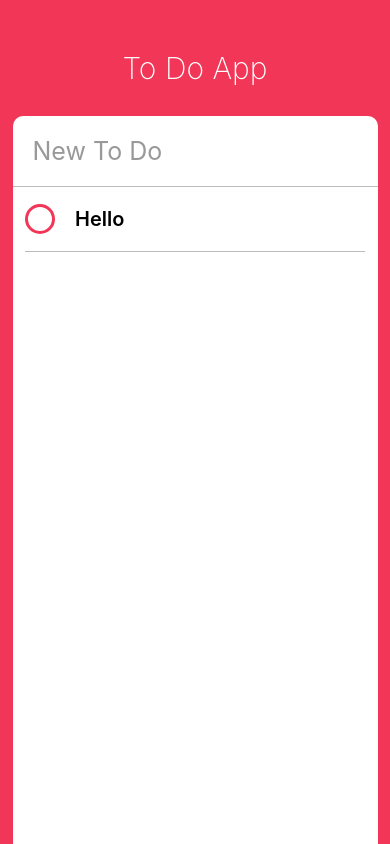
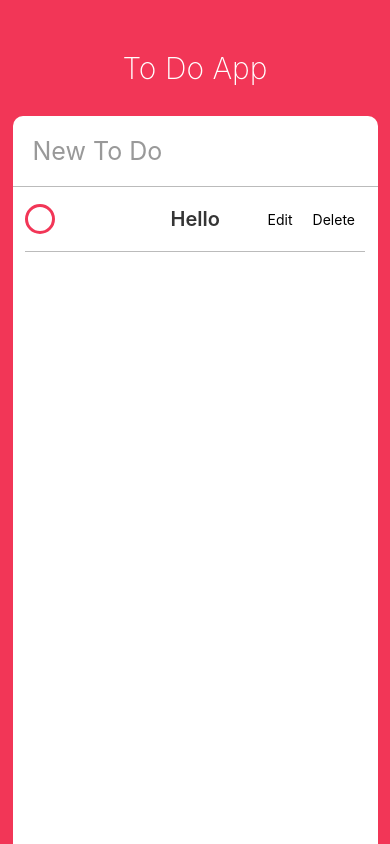
Before and after one commit to chiitoitsu/practice-react-native, a React Native app in the folder todo-app/: screen / in a window 390 px wide. Built offline with nearby package versions, Linux system fonts and the light colour scheme.

Commit message:
Update ToDo.js
Add Edit, Delete button

```diff
--- a/todo-app/ToDo.js
+++ b/todo-app/ToDo.js
@@ -17,10 +17,22 @@
 		})
 	}
 
+	_startEditing = () => {
+		this.setState({
+			isEditing: true
+		})
+	}
+
+	_finishEditing = () => {
+		this.setState({
+			isEditing: false
+		})
+	}
 	render() {
-		const { isCompleted } = this.state
+		const { isCompleted, isEditing } = this.state
 		return (
 			<View style={styles.container}>
+				<View style={styles.column}>
 					<TouchableOpacity onPress={this._toggleComplete}>
 						<View
 							style={[
@@ -29,7 +41,38 @@
 							]}
 						/>
 					</TouchableOpacity>
-				<Text style={styles.text}>Hello</Text>
+					<Text
+						style={[
+							styles.text,
+							isCompleted ? styles.completedText : styles.uncompletedText
+						]}
+					>
+						Hello
+					</Text>
+				</View>
+
+				{isEditing ? (
+					<View style={styles.actions}>
+						<TouchableOpacity onPressOut={this._finishEditing}>
+							<View style={styles.actionContainer}>
+								<Text style={styles.actionText}>Done</Text>
+							</View>
+						</TouchableOpacity>
+					</View>
+				) : (
+					<View style={styles.actions}>
+						<TouchableOpacity onPressOut={this._startEditing}>
+							<View style={styles.actionContainer}>
+								<Text style={styles.actionText}>Edit</Text>
+							</View>
+						</TouchableOpacity>
+						<TouchableOpacity>
+							<View style={styles.actionContainer}>
+								<Text style={styles.actionText}>Delete</Text>
+							</View>
+						</TouchableOpacity>
+					</View>
+				)}
 			</View>
 		)
 	}
@@ -41,7 +84,8 @@
 		borderBottomColor: '#bbb',
 		borderBottomWidth: StyleSheet.hairlineWidth,
 		flexDirection: 'row',
-		alignItems: 'center'
+		alignItems: 'center',
+		justifyContent: 'space-between'
 	},
 	circle: {
 		width: 30,
@@ -61,5 +105,25 @@
 		fontWeight: '600',
 		fontSize: 20,
 		marginVertical: 20
+	},
+	completedText: {
+		color: '#bbb',
+		textDecorationLine: 'line-through'
+	},
+	uncompletedText: {
+		color: '#353535'
+	},
+	column: {
+		width: width / 2,
+		flexDirection: 'row',
+		alignItems: 'center',
+		justifyContent: 'space-between'
+	},
+	actions: {
+		flexDirection: 'row'
+	},
+	actionContainer: {
+		marginVertical: 10,
+		marginHorizontal: 10
 	}
 })
```
Lines whose indentation alone changed are shown as unchanged.
